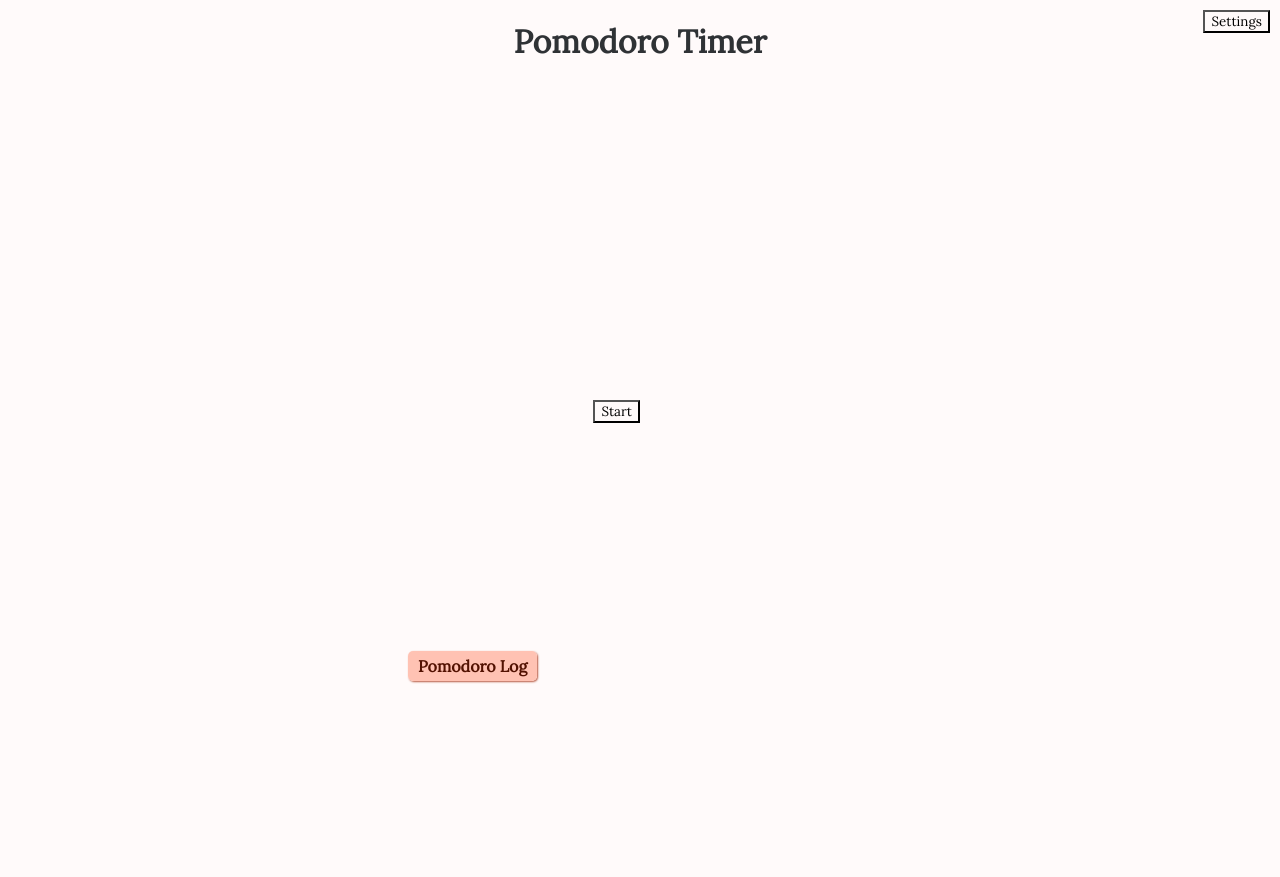
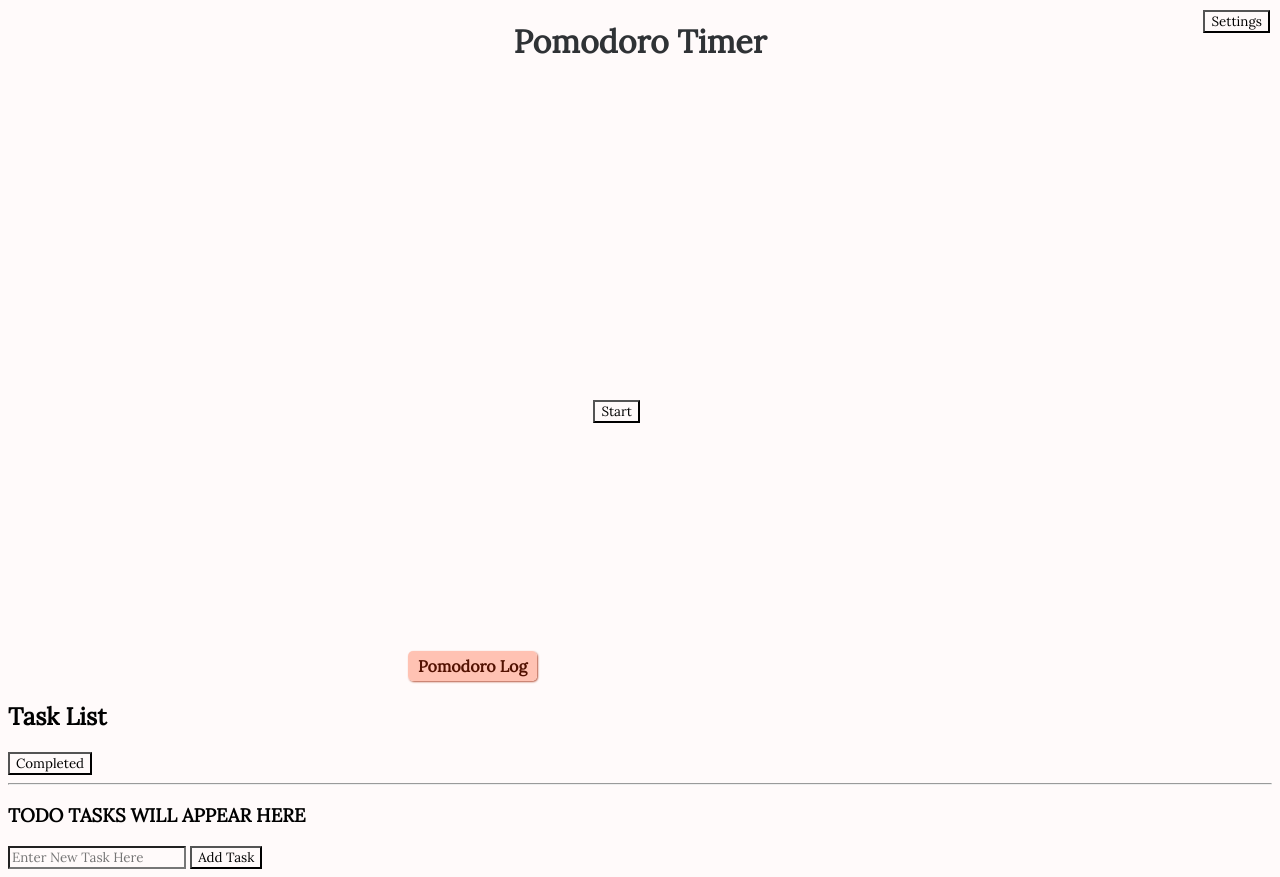
Before and after one commit to maxcoh3n/cse110-w21-group10, a website: page source/index.html in a window 1280 px wide. Before the commit the page ends 800 px from the top, so only its background shows below. Drawn offline with Linux system fonts and the light colour scheme.

Commit message:
add basic HTML for task list

```diff
--- a/source/index.html
+++ b/source/index.html
@@ -71,6 +71,23 @@
 
   </div>
 
+
+
+  <!-- Task List-->
+  <div id="task-list-container">
+    <!-- <script src="taskList.js"></script> -->
+    <h2>Task List</h2> <button id="task-btn">Completed</button>
+    <hr>
+    <div id="task-list">
+        <h3>TODO TASKS WILL APPEAR HERE</h3>
+    </div>
+    <!-- <input id="pomo-toggle" type="checkbox" class="pomo-toggle" />
+    <label for="pomo-toggle" id="pomo-label">Pomodoro Log</label> -->
+    <input id="new-task" type=text placeholder="Enter New Task Here">
+    <button id="new-task-btn">Add Task</button>
+
+</div>
+
 <script src="settings.js"></script>
 <script src="timer.js"></script>
 </body>
```
